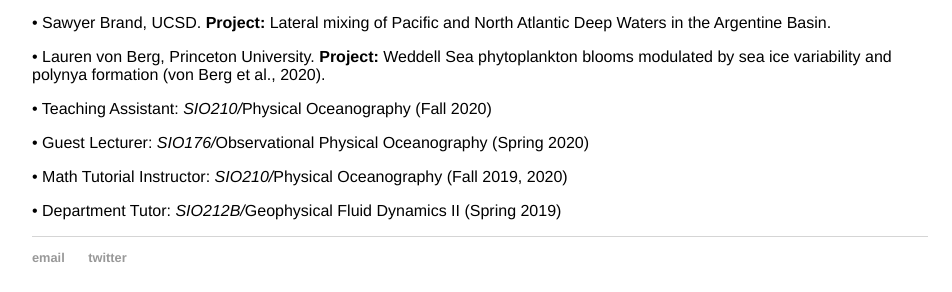
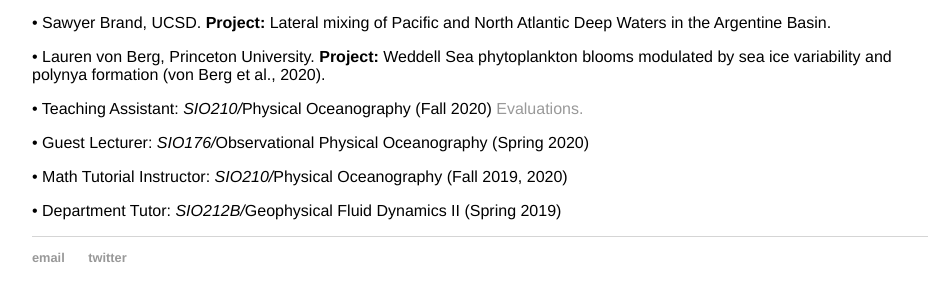
Before and after one commit to cprend/cprend.github.io, a Jekyll site: the page cv/index.html, which Jekyll copies as it is, in a window 1280 px wide. Shown: the part 1611-1903 px from the top of the page, without its empty margins (160-1112 px from the left). Built offline with Jekyll 4.4.1, drawn with Linux system fonts in a browser that asks for light colours.

Commit message:
Update index.html

```diff
--- a/cv/index.html
+++ b/cv/index.html
@@ -62,7 +62,7 @@
 		<p>• Hanne Borstlap, Princeton University. <b>Project:</b> Seasonal variabilitiy of deep chlorophyll maxima in an oligotrophic regime.</p>
 		<p>• Sawyer Brand, UCSD. <b>Project:</b> Lateral mixing of Pacific and North Atlantic Deep Waters in the Argentine Basin.</p>
 		<p>• Lauren von Berg, Princeton University. <b>Project:</b> Weddell Sea phytoplankton blooms modulated by sea ice variability and polynya formation (von Berg et al., 2020).</p>
-		<p>• Teaching Assistant: <em>SIO210/</em>Physical Oceanography (Fall 2020)</p>
+		<p>• Teaching Assistant: <em>SIO210/</em>Physical Oceanography (Fall 2020) <a href="cprend.github.io/cv/Prend_TA_Evaluations-SIO210_FA20.pdf" target="_blank">Evaluations.</a></p>
 		<p>• Guest Lecturer: <em>SIO176/</em>Observational Physical Oceanography (Spring 2020)</p>
 		<p>• Math Tutorial Instructor: <em>SIO210/</em>Physical Oceanography (Fall 2019, 2020)</p>
 		<p>• Department Tutor: <em>SIO212B/</em>Geophysical Fluid Dynamics II (Spring 2019)</p>
```
